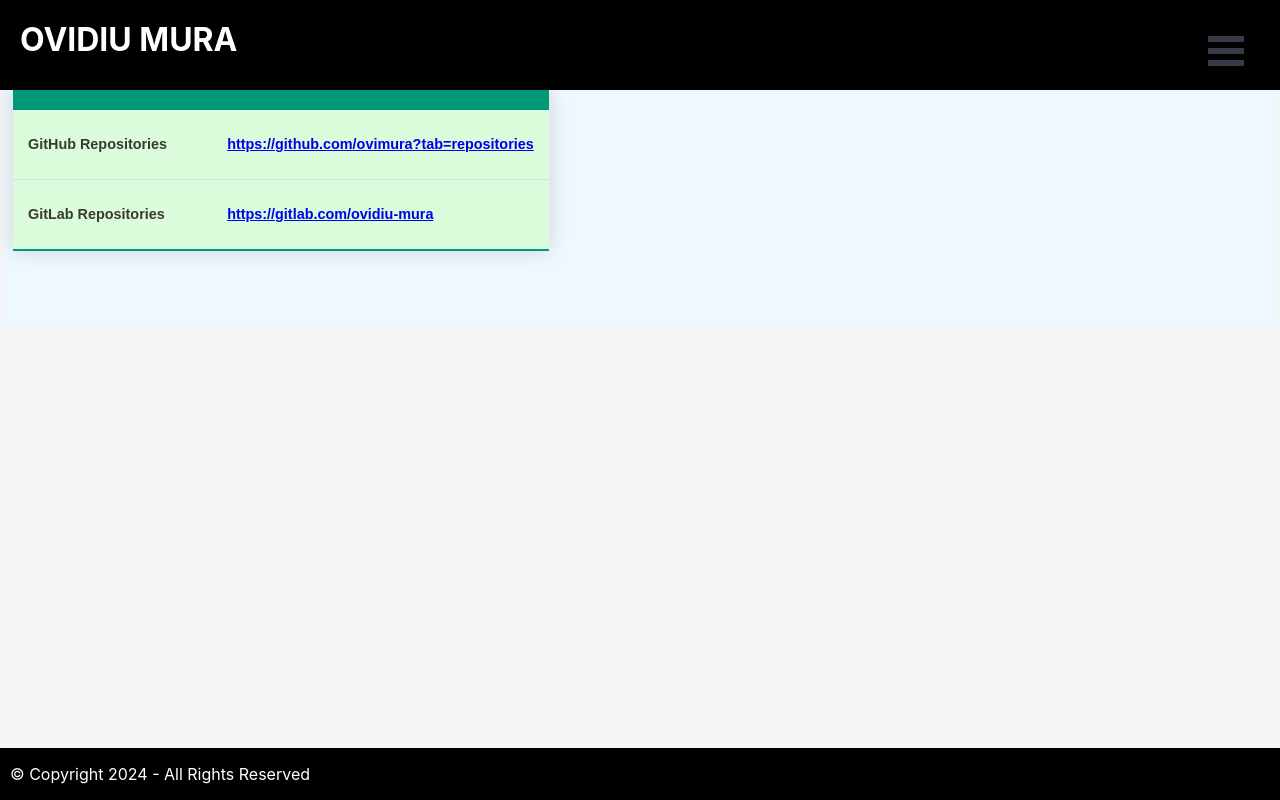
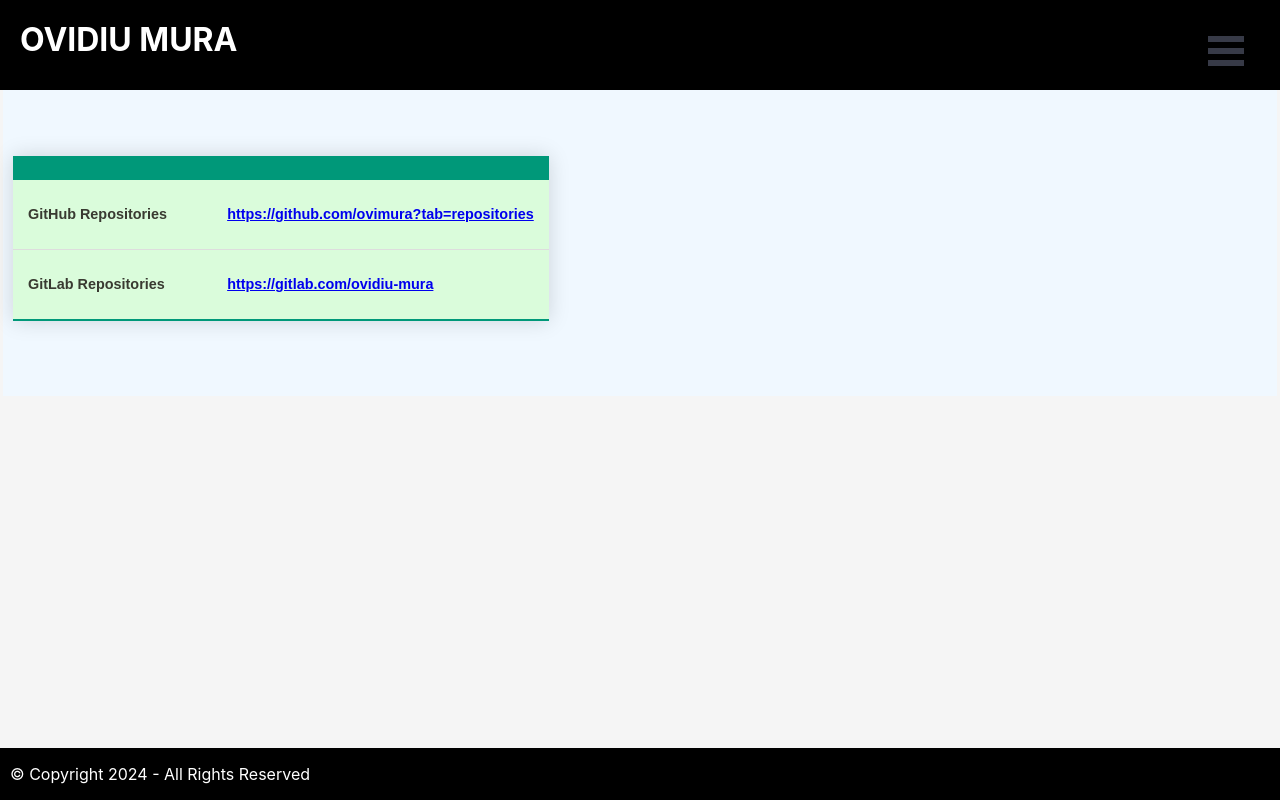
Before and after one commit to ovimura/projects-portfolio, a React (Create React App) app: page /projects in a window 1280 px wide. Built offline with nearby package versions, Linux system fonts and the light colour scheme.

Commit message:
padding-top content

```diff
--- a/src/pages/ContactPage.js
+++ b/src/pages/ContactPage.js
@@ -7,7 +7,7 @@ import ovi from './images/ovi.PNG';
 export default function ContactPage() {
 
     return (
-        <>
+        <div className="wrapper-contacts">
         <h1 className="title">Contact</h1>
         <div className="content">
         <img src={ovi} alt="Ovi" className="img-ovi"/>
@@ -23,6 +23,6 @@ export default function ContactPage() {
                     </tbody>
             </table>
         </div>
-        </>
+        </div>
     );
 }
--- a/src/pages/ProjectsPage.js
+++ b/src/pages/ProjectsPage.js
@@ -8,7 +8,7 @@ export default function ProjectsPage() {
     return (
         <div>
             <h1 className="title">Projects</h1>
-            <div className="content">
+            <div className="content wrapper-projects">
                 <table className="styled-table">
                     <thead>
                         <tr><th></th><th></th><th style={{paddingLeft: '30px'}}></th></tr>
--- a/src/pages/css/ContactPage.css
+++ b/src/pages/css/ContactPage.css
@@ -98,3 +98,7 @@
         border: 5px solid #555;
     }
   }
+
+  .wrapper-contacts {
+    padding-top: 90px;
+  }
--- a/src/pages/css/ProjectsPage.css
+++ b/src/pages/css/ProjectsPage.css
@@ -100,3 +100,9 @@ ul {
     }
 
   }
+
+
+
+.wrapper-projects {
+    padding-top: 90px;
+}
```
